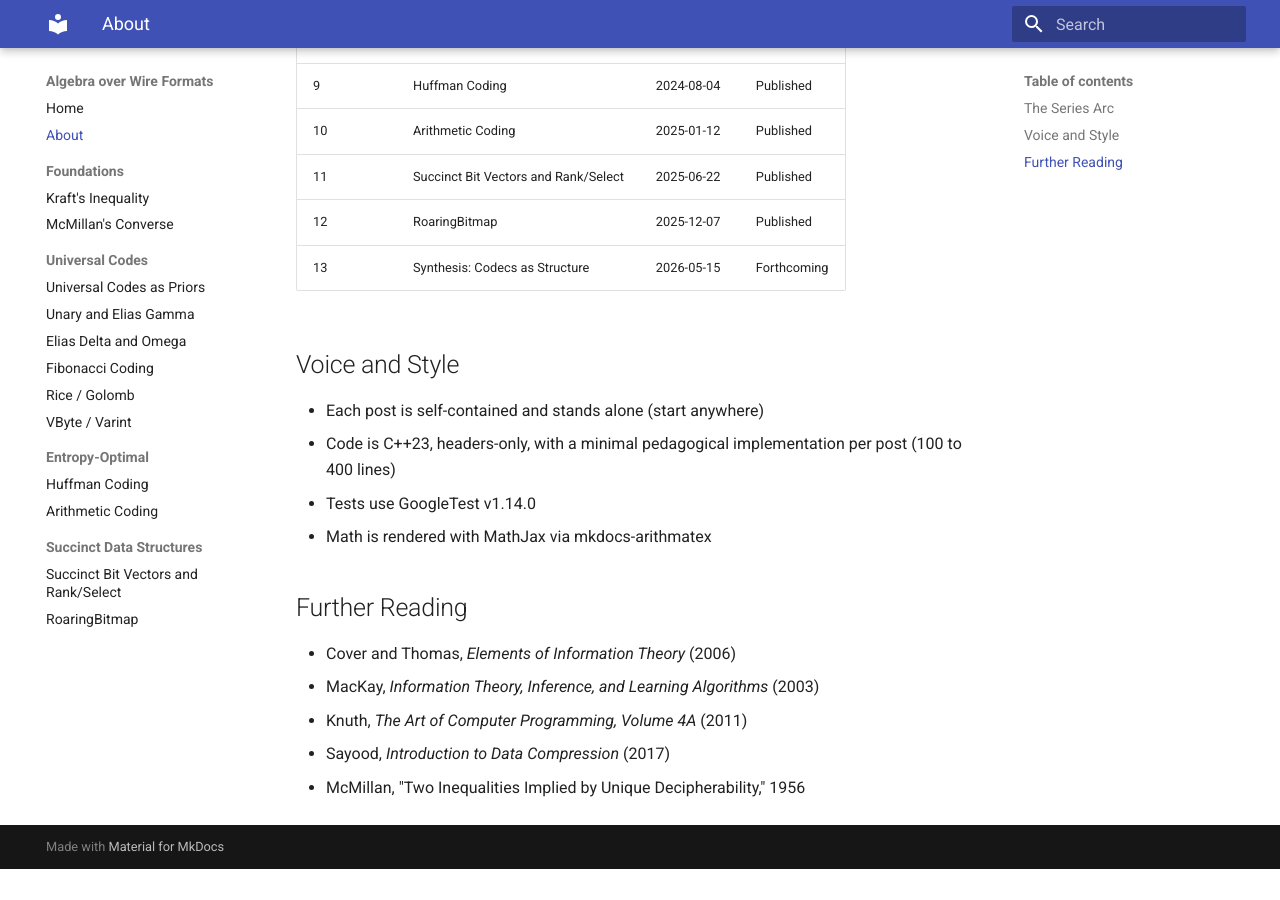
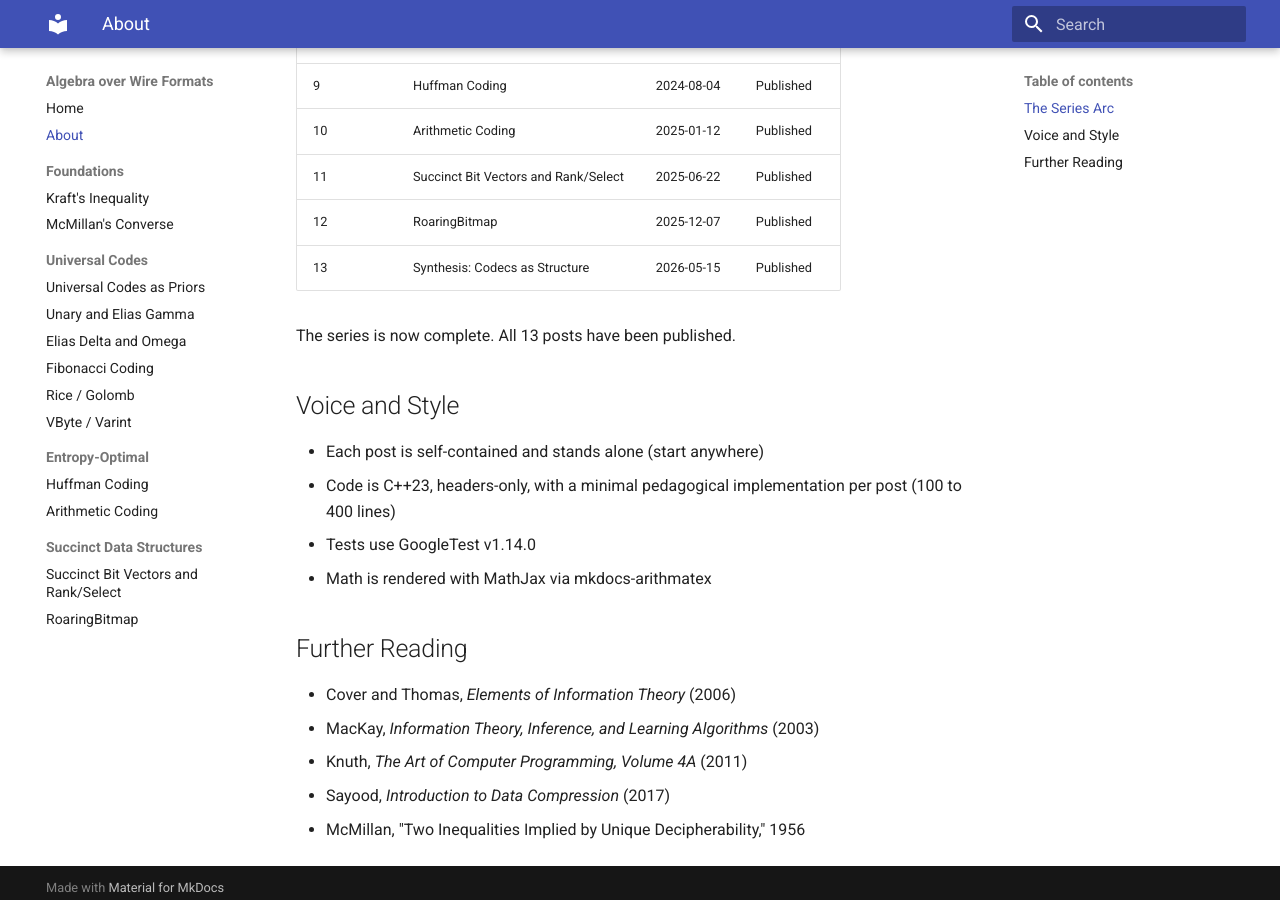
Before and after one commit to queelius/wire-formats, an MkDocs documentation site: the page built from docs/about.md, in a window 1280 px wide and 900 px high, scrolled down 721 px. Built offline with MkDocs 1.6.1 and Material for MkDocs 9.7.7, drawn with Linux system fonts in a browser that asks for light colours; before the commit the page ends 1590 px from its top, so only the background shows below that.

Commit message:
docs(about): mark post 13 Published; note series complete
Co-Authored-By: Claude Opus 4.7 (1M context) <noreply@anthropic.com>

```diff
--- a/docs/about.md
+++ b/docs/about.md
@@ -23,7 +23,9 @@ The series is planned for 13 posts spanning 2020 through 2026, roughly 2 posts p
 | 10 | Arithmetic Coding | 2025-01-12 | Published |
 | 11 | Succinct Bit Vectors and Rank/Select | 2025-06-22 | Published |
 | 12 | RoaringBitmap                        | 2025-12-07 | Published |
-| 13 | Synthesis: Codecs as Structure | 2026-05-15 | Forthcoming |
+| 13 | Synthesis: Codecs as Structure | 2026-05-15 | Published |
+
+The series is now complete. All 13 posts have been published.
 
 ## Voice and Style
 
```
